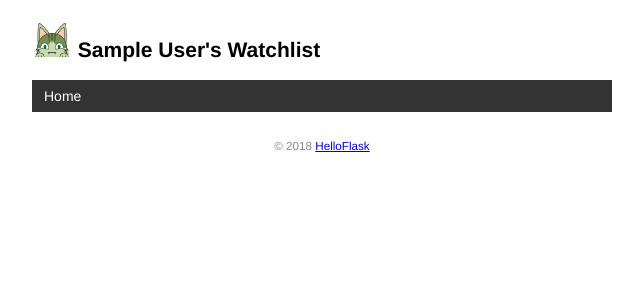
After one commit to xiaoboshihou/watchlist, a Flask app: template templates/base.html in a window 1280 px wide. The commit adds this page. Shown: the top 300 px of the page, without its empty margins (318-961 px from the left). Run offline with Flask 2, Linux system fonts and the light colour scheme; the template is opened without the code that fills it: values that come from a table or form of the project are taken from there, others are empty; tables that the repository leaves empty hold one stand-in row (values such as "Sample post").

Commit message:
Add base tt tetemplate and error template

```diff
--- a/app.py
+++ b/app.py
@@ -62,6 +62,17 @@ def forge():
     click.echo('Done.')
 
 
+@app.context_processor
+def inject_user():
+    user = User.query.first()
+    return dict(user=user)
+
+
+@app.errorhandler(404)
+def page_not_found(e):
+    return render_template('404.html'), 404
+
+
 @app.route('/')
 def hello():
     return 'Hello!'
@@ -69,9 +80,8 @@ def hello():
 
 @app.route('/index')
 def index():
-    user = User.query.first()
     movies = Movie.query.all()
-    return render_template('index.html', username=user, movies=movies)
+    return render_template('index.html', movies=movies)
 
 
 @app.route('/home')
--- a/static/style.css
+++ b/static/style.css
@@ -4,6 +4,30 @@ body {
     max-width: 580px;
     font-size: 14px;
     font-family: Helvetica, Arial, sans-serif;
+}
+
+nav ul {
+    list-style-type: none;
+    margin: 0;
+    padding: 0;
+    overflow: hidden;
+    background-color: #333;
+}
+
+nav li {
+    float: left;
+}
+
+nav li a {
+    display: block;
+    color: white;
+    text-align: center;
+    padding: 8px 12px;
+    text-decoration: none;
+}
+
+nav li a:hover {
+    background-color: #111;
 }
 
 /* 页脚 */
@@ -46,3 +70,17 @@ footer {
     margin: 0 auto;
     height: 100px;
 }
+
+.float-right {
+    float: right;
+}
+
+.imdb {
+    font-size: 12px;
+    font-weight: bold;
+    color: black;
+    text-decoration: none;
+    background: #F5C518;
+    border-radius: 5px;
+    padding: 3px 5px;
+}
--- /dev/null
+++ b/templates/base.html
@@ -0,0 +1,27 @@
+<!DOCTYPE html>
+<html lang="en">
+<head>
+	{% block head %}
+	<meta charset="utf-8">
+	<meta name="viewport" content="width=device-width, initial-scale=1.0">
+	<title>{{ user.name }}'s Watchlist</title>
+	<link rel="icon" href="{{ url_for('static', filename='lxy.ico') }}">
+	<link rel="stylesheet" href="{{ url_for('static', filename='style.css') }}" type="text/css">
+	{% endblock %}
+</head>
+<body>
+	<h2>
+		<img alt="Avatar" class="avatar" src="{{ url_for('static', filename='images/lxy.png') }}">
+		{{ user.name }}'s Watchlist
+	</h2>
+	<nav>
+		<ul>
+			<li><a href="{{ url_for('index') }}">Home</a></li>
+		</ul>
+	</nav>
+	{% block content %}{% endblock %}
+	<footer>
+		<small>&copy; 2018 <a href="http://helloflask.com/tutorial">HelloFlask</a></small>
+	</footer>
+</body>
+</html>
```
Also changed, not shown: templates/404.html (added, +12 -0 lines), templates/index.html (+15 -25 lines), static/images/lxy.png (renamed from static/image/lxy.png), static/images/totoro.gif (renamed from static/image/totoro.gif).
